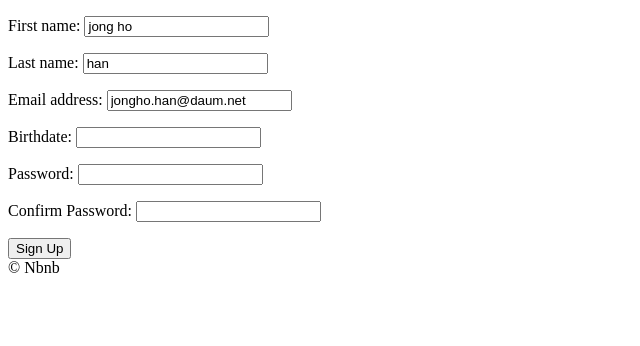
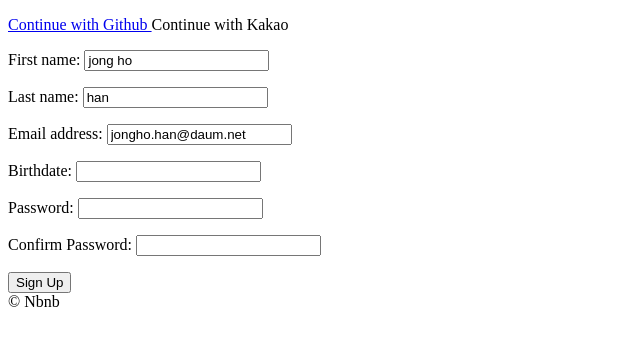
Before and after one commit to jhunderdog/airbnb-clone, a Django app: page /users/signup in a window 1280 px wide. Shown: the part 78-424 px from the top of the page, without its empty margins (0-640 px from the left). Run offline with Django 3.2, Linux system fonts and the light colour scheme.

Commit message:
Github Login part One

```diff
--- /dev/null
+++ b/templates/partials/social_login.html
@@ -0,0 +1,6 @@
+<a href="{% url "users:github-login" %}">
+    Continue with Github
+</a>
+<a>
+    Continue with Kakao
+</a>
--- a/templates/users/login.html
+++ b/templates/users/login.html
@@ -7,6 +7,7 @@
 {% endblock search-bar %}
 
 {% block content %}
+    {% include 'partials/social_login.html' %}
     <form method="POST" action="{% url "users:login" %}">
         {% csrf_token %}
         {{form.as_p}}
--- a/templates/users/signup.html
+++ b/templates/users/signup.html
@@ -7,6 +7,7 @@
 {% endblock search-bar %}
 
 {% block content %}
+{% include 'partials/social_login.html' %}
     <form method="POST" action="{% url "users:signup" %}">
         {% csrf_token %}
         {{form.as_p}}
--- a/users/urls.py
+++ b/users/urls.py
@@ -4,6 +4,8 @@ from . import views
 app_name = "users"
 urlpatterns = [
     path("login", views.LoginView.as_view(), name="login"),
+    path("login/github", views.github_login, name="github-login"),
+    path("login/github/callback", views.github_callback, name="github-callback"),
     path("logout", views.log_out, name="logout"),
     path("signup", views.SignUpView.as_view(), name="signup"),
     path("verify/<str:key>", views.complete_verification, name="complete-verification"),
--- a/users/views.py
+++ b/users/views.py
@@ -1,3 +1,4 @@
+import os
 from django.shortcuts import render, redirect, reverse
 from django.urls import reverse_lazy
 from django.views import View
@@ -76,3 +77,16 @@ def complete_verification(request, key):
         # to do : add error message
         pass
     return redirect(reverse("core:home"))
+
+
+def github_login(request):
+    client_id = os.environ.get("GH_ID")
+    redirect_uri = "http://127.0.0.1:8000/users/login/github/callback"
+    return redirect(
+        f"https://github.com/login/oauth/authorize?client_id={client_id}&redirect_uri={redirect_uri}&scope=read:user"
+    )
+    pass
+
+
+def github_callback(request):
+    pass
```
